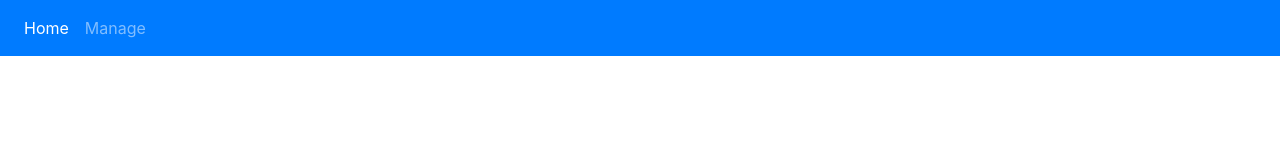
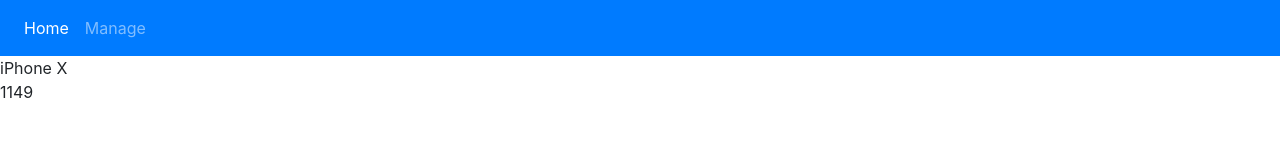
Before and after one commit to pramoch/products-frontend, an Angular app: page / in a window 1280 px wide. Shown: the top 160 px of the page. Built offline with nearby package versions, Linux system fonts and the light colour scheme.

Commit message:
Add product component

```diff
--- a/src/app/app.component.html
+++ b/src/app/app.component.html
@@ -1 +1,2 @@
 <app-toolbar></app-toolbar>
+<app-products></app-products>
--- a/src/app/app.module.ts
+++ b/src/app/app.module.ts
@@ -4,12 +4,14 @@
 
 import { AppComponent } from './app.component';
 import { ToolbarComponent } from './toolbar/toolbar.component';
+import { ProductsComponent } from './products/products.component';
 
 
 @NgModule({
   declarations: [
     AppComponent,
-    ToolbarComponent
+    ToolbarComponent,
+    ProductsComponent
   ],
   imports: [
     BrowserModule
--- /dev/null
+++ b/src/app/product.ts
@@ -0,0 +1,4 @@
+export class Product {
+  name: string;
+  price: string;
+}
--- /dev/null
+++ b/src/app/products/products.component.html
@@ -0,0 +1,4 @@
+<div>
+  <div>{{ product.name }}</div>
+  <div>{{ product.price }}</div>
+</div>
--- /dev/null
+++ b/src/app/products/products.component.ts
@@ -0,0 +1,20 @@
+import { Component, OnInit } from '@angular/core';
+import { Product } from '../product';
+
+@Component({
+  selector: 'app-products',
+  templateUrl: './products.component.html',
+  styleUrls: ['./products.component.css']
+})
+export class ProductsComponent implements OnInit {
+  product: Product = {
+    name: 'iPhone X',
+    price: '1149'
+  };
+
+  constructor() { }
+
+  ngOnInit() {
+  }
+
+}
```
Also changed, not shown: src/app/products/products.component.css (added), 1 other file (tests, documents, lock files or other folders).
